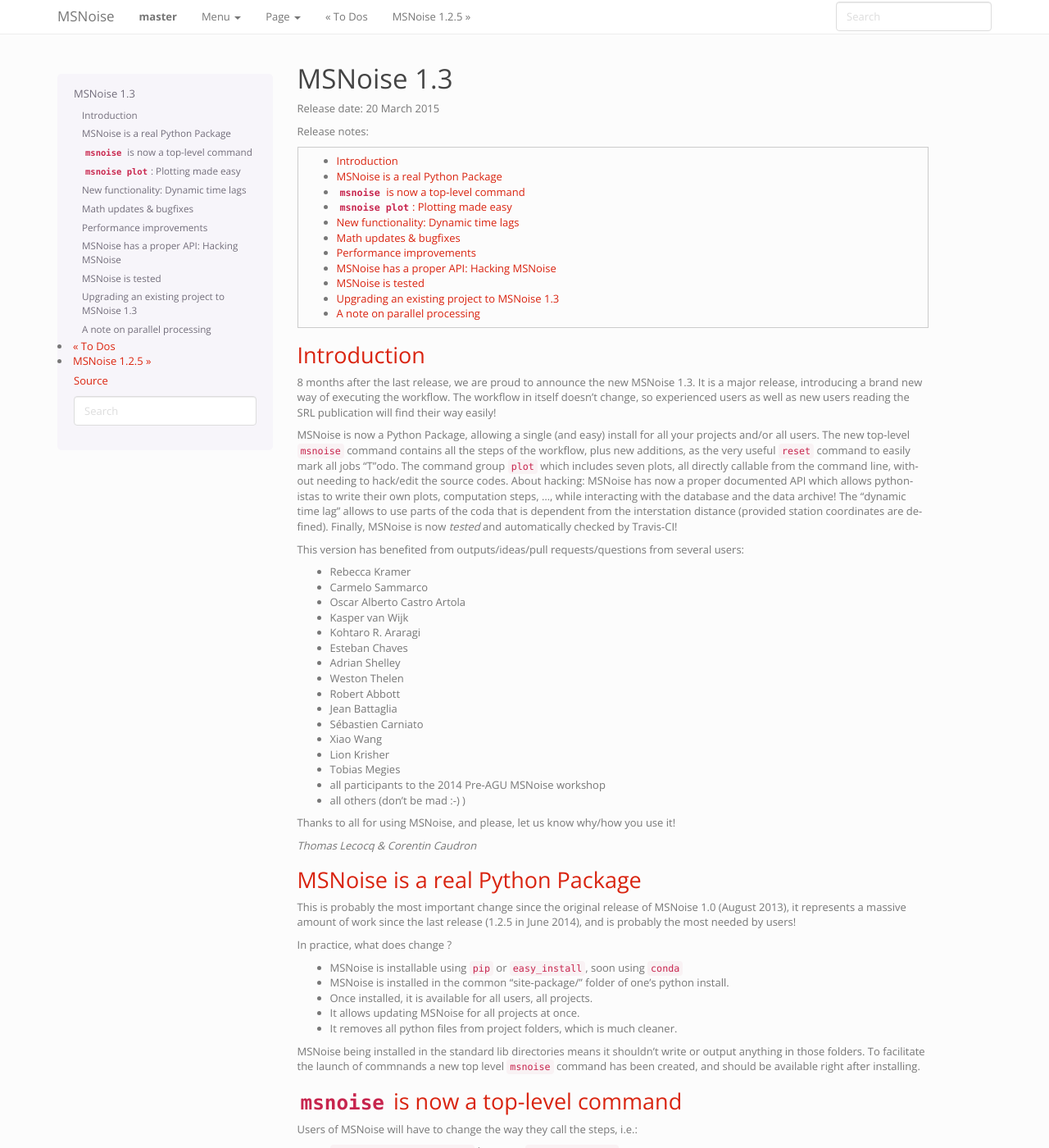
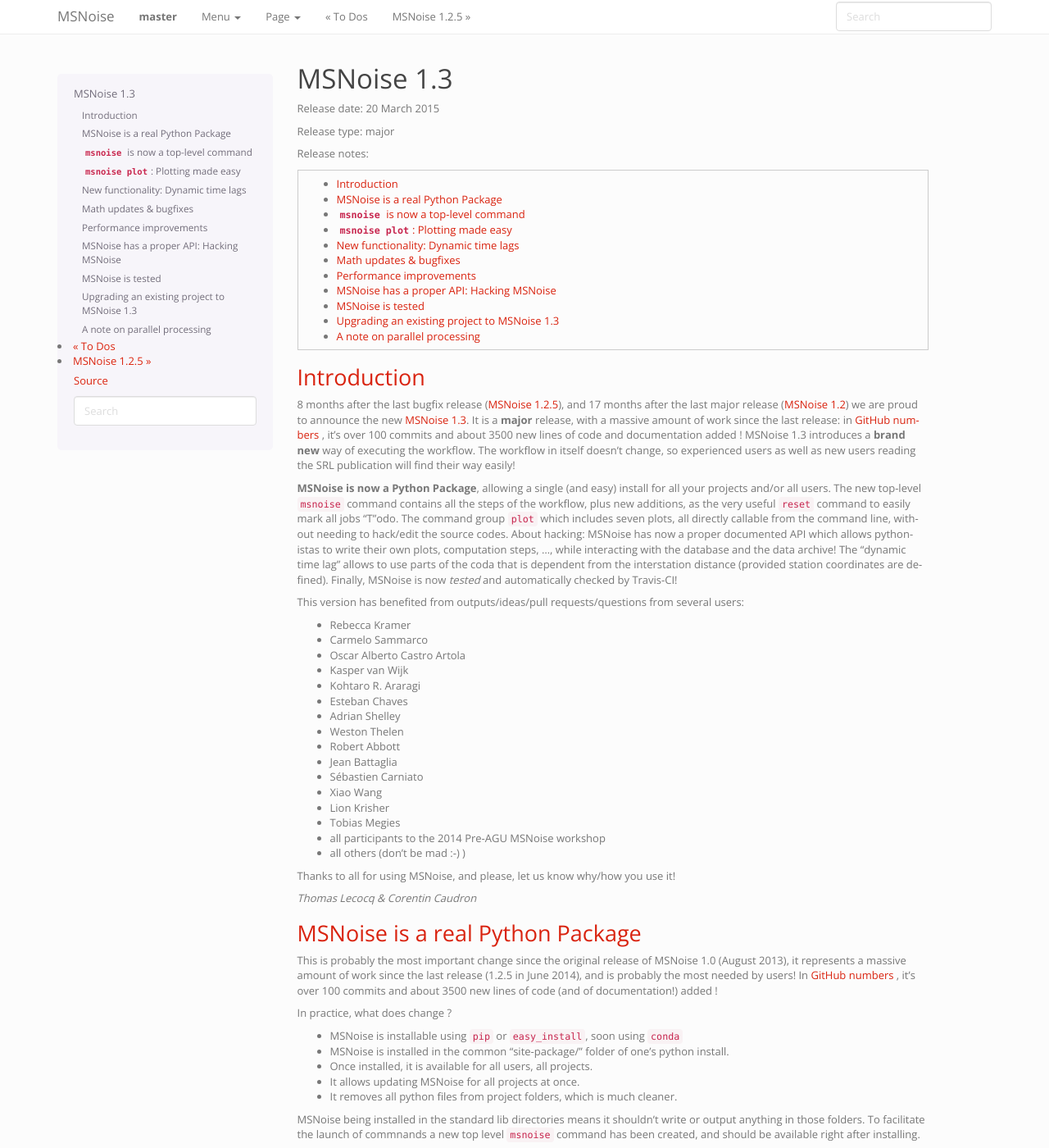
Before and after one commit to ROBelgium/MSNoise, a Sphinx documentation site: the page built from doc/releasenotes/msnoise-1.3.rst, in a window 1280 px wide and 1400 px high. Shown: the whole window at 82% size. Built offline with Sphinx 7.4.7, drawn with Linux system fonts in a browser that asks for light colours; formulas are drawn with MathJax 3.

Commit message:
documentation update & msnoise
msnoise script docstrings updated
release-notes updated

```diff
--- a/doc/index.rst
+++ b/doc/index.rst
@@ -36,6 +36,11 @@
    releasenotes/msnoise-1.3
    releasenotes/msnoise-1.2.5
    releasenotes/msnoise-1.2.4
+   releasenotes/msnoise-1.2.3
+   releasenotes/msnoise-1.2.2
+   releasenotes/msnoise-1.2.1
+   releasenotes/msnoise-1.2
+   releasenotes/msnoise-1.0
 
 
 Indices and tables
--- a/doc/releasenotes/msnoise-1.2.4.rst
+++ b/doc/releasenotes/msnoise-1.2.4.rst
@@ -3,8 +3,13 @@
 
 Release date: 28 April 2014
 
+
+Release type: bugfix & improvements
+
 Release notes:
 
+BugFix - Improvement of scan_archive and new_jobs
+-------------------------------------------------
 
 Thanks to some great early MSNoise adopters who reported problems using the mailing-list, we have identified a few bugs and tricky situations where some steps failed. This is the case for
 
--- a/doc/releasenotes/msnoise-1.2.5.rst
+++ b/doc/releasenotes/msnoise-1.2.5.rst
@@ -3,7 +3,12 @@
 
 Release date: 16 June 2014
 
+Release type: bugfix & improvements
+
 Release notes:
+
+BugFixes + Improvements
+-----------------------
 
 Some bugfixes (thanks to all reporters) and improvements for this release:
 
--- a/doc/releasenotes/msnoise-1.3.rst
+++ b/doc/releasenotes/msnoise-1.3.rst
@@ -4,6 +4,10 @@
 =============
 
 Release date: 20 March 2015
+
+
+Release type: major
+
 
 Release notes:
 
@@ -13,16 +17,21 @@
 Introduction
 ------------
 
-8 months after the last release, we are proud to announce the new MSNoise 1.3.
-It is a major release, introducing a brand new way of executing the workflow.
-The workflow in itself doesn't change, so experienced users as well as new
-users reading the SRL publication will find their way easily!
+8 months after the last bugfix release (:doc:`msnoise-1.2.5`), and
+17 months after the last major release (:doc:`msnoise-1.2`) we are
+proud to announce the new :doc:`msnoise-1.3`.
+It is a **major** release, with a massive amount of work since the
+last release: in `GitHub numbers <https://github.com/ROBelgium/MSNoise/graphs/contributors?from=2014-06-28&to=2015-03-19&type=c>`_
+, it's over 100 commits and about 3500 new lines of code and documentation
+added ! MSNoise 1.3 introduces a **brand new** way of executing the
+workflow. The workflow in itself doesn't change, so experienced users as well as
+new users reading the SRL publication will find their way easily!
 
-MSNoise is now a Python Package, allowing a single (and easy) install for all
-your projects and/or all users. The new top-level ``msnoise`` command contains
-all the steps of the workflow, plus new additions, as the very useful ``reset``
-command to easily mark all jobs "T"odo. The command group ``plot`` which
-includes seven plots, all directly callable from the command line, without
+**MSNoise is now a Python Package**, allowing a single (and easy) install for
+all your projects and/or all users. The new top-level ``msnoise`` command
+contains all the steps of the workflow, plus new additions, as the very useful
+``reset`` command to easily mark all jobs "T"odo. The command group ``plot``
+which includes seven plots, all directly callable from the command line, without
 needing to hack/edit the source codes. About hacking: MSNoise has now a proper
 documented API which allows pythonistas to write their own plots, computation
 steps, ..., while interacting with the database and the data archive! The
@@ -65,6 +74,9 @@
 This is probably the most important change since the original release of
 MSNoise 1.0 (August 2013), it represents a massive amount of work since the
 last release (1.2.5 in June 2014), and is probably the most needed by users!
+In  `GitHub numbers <https://github.com/ROBelgium/MSNoise/graphs/contributors?from=2014-06-28&to=2015-03-19&type=c>`_
+, it's over 100 commits and about 3500 new lines of code (and of documentation!)
+added !
 
 In practice, what does change ?
 
@@ -82,7 +94,7 @@
 
 
 ``msnoise`` is now a top-level command
----------------------------------------
+--------------------------------------
 
 Users of MSNoise will have to change the way they call the steps, i.e.:
 
```
Also changed, not shown: doc/releasenotes/msnoise-1.0.rst (added, +13 -0 lines), doc/releasenotes/msnoise-1.2.1.rst (added, +13 -0 lines), doc/releasenotes/msnoise-1.2.2.rst (added, +22 -0 lines), doc/releasenotes/msnoise-1.2.3.rst (added, +15 -0 lines), doc/releasenotes/msnoise-1.2.rst (added, +21 -0 lines), 2 other files.
